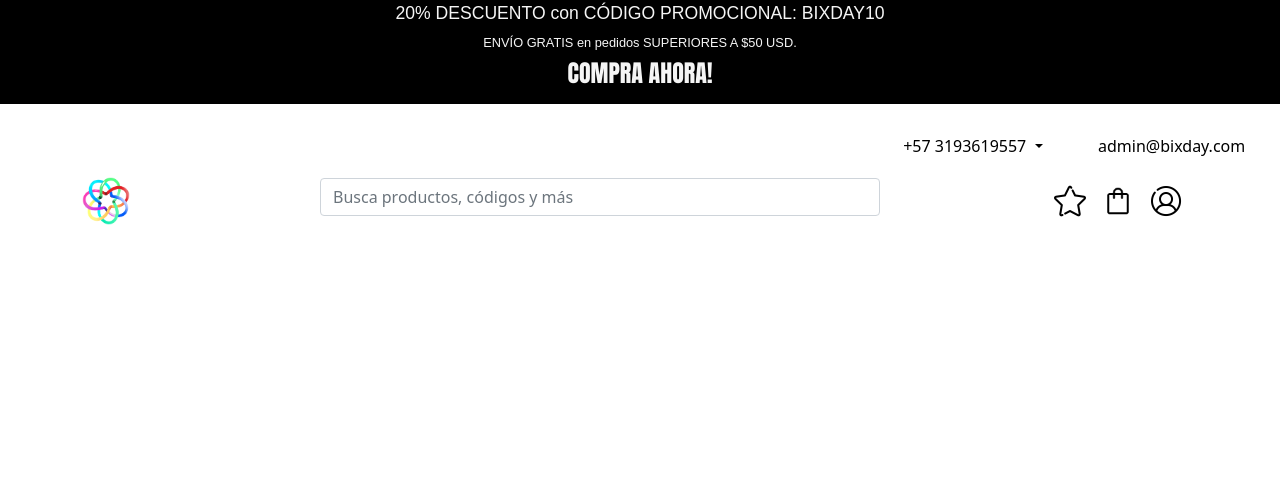
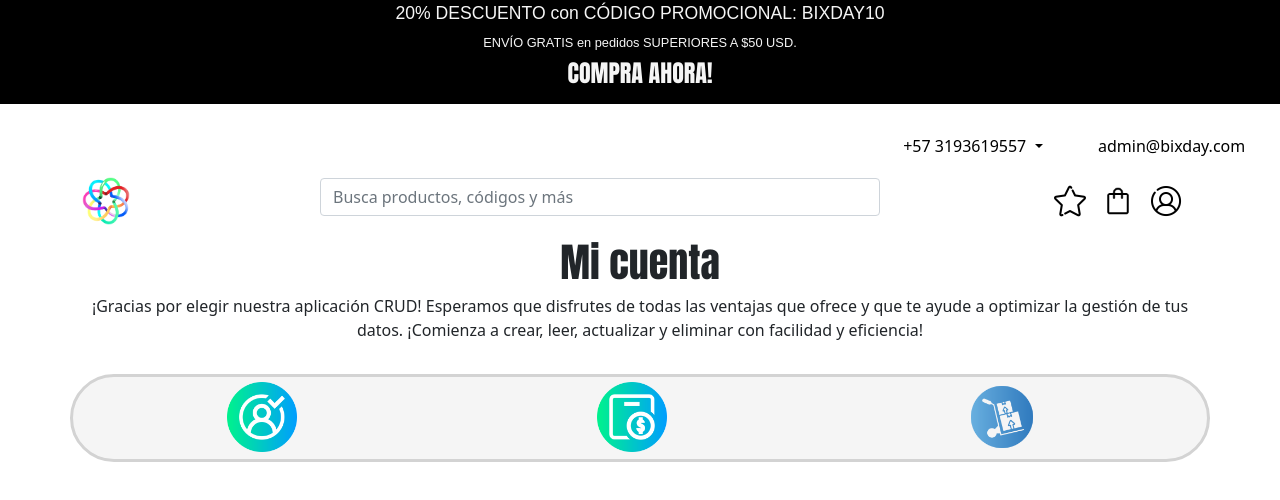
Before and after one commit to Camilonoguera10/projectCRUD, a plain HTML site: page index.html in a window 1280 px wide. Drawn offline with nearby package versions, Linux system fonts and the light colour scheme.

Commit message:
Creacion barra menu

```diff
--- a/index.html
+++ b/index.html
@@ -26,6 +26,7 @@
                 </button>
                 <ul class="dropdown-menu" aria-labelledby="dropdownMenuButton1">
                 <li><a class="dropdown-item" href="#">Action</a></li>
+                <img src="../Assets/Index/Header/PC.png" width="400" height="100" alt="">
                 <li><a class="dropdown-item" href="#">Another action</a></li>
               <li><a class="dropdown-item" href="#">Something else here</a></li>
             </ul>
@@ -61,6 +62,24 @@
         </div>
     </section>
 
+    <div class="container">
+        <h1>Mi cuenta</h1>
+        <p class="text_principal">¡Gracias por elegir nuestra aplicación CRUD! Esperamos que disfrutes de todas las ventajas que ofrece y que te ayude a optimizar la gestión de tus datos. ¡Comienza a crear, leer, actualizar y eliminar con facilidad y eficiencia!</p>
+    </div>
+
+    <section class="container menu">
+        <ul class="nav justify-content-around">
+            <a class="navbar-brand" href="./index.html">
+                <img src="./Assets/Header/Agregar Cliente.png" alt="" width="70" height="70">
+              </a>
+              <a class="navbar-brand" href="./index.html">
+                <img src="./Assets/Header/Agregar Productos.png" alt="" width="70" height="70">
+              </a>
+              <a class="navbar-brand" href="./index.html">
+                <img src="./Assets/Header/Proveedor.png" alt="" width="70" height="70">
+              </a>
+          </ul>
+    </section>
 
 
     <script src="./javascript.js"></script>
--- a/style.css
+++ b/style.css
@@ -84,3 +84,23 @@
     width: 2rem;
     height: 2rem;
 }
+
+h1{
+    display: flex;
+    justify-content: center;
+    font-weight: bold;
+    font-family: Impact, Haettenschweiler, 'Arial Narrow Bold', sans-serif;
+}
+
+.text_principal{
+    text-align: center;
+}
+
+.menu{
+    border: 3px lightgray solid;
+    background-color: whitesmoke;
+    margin-top: 2rem;
+    border-radius: 5rem;
+    height: 5.5rem;
+    width: 300px;
+}
```
Also changed, not shown: Assets/Header/Agregar Cliente.png (added), Assets/Header/Agregar Productos.png (added), Assets/Header/Proveedor.png (added), 3 other files.
